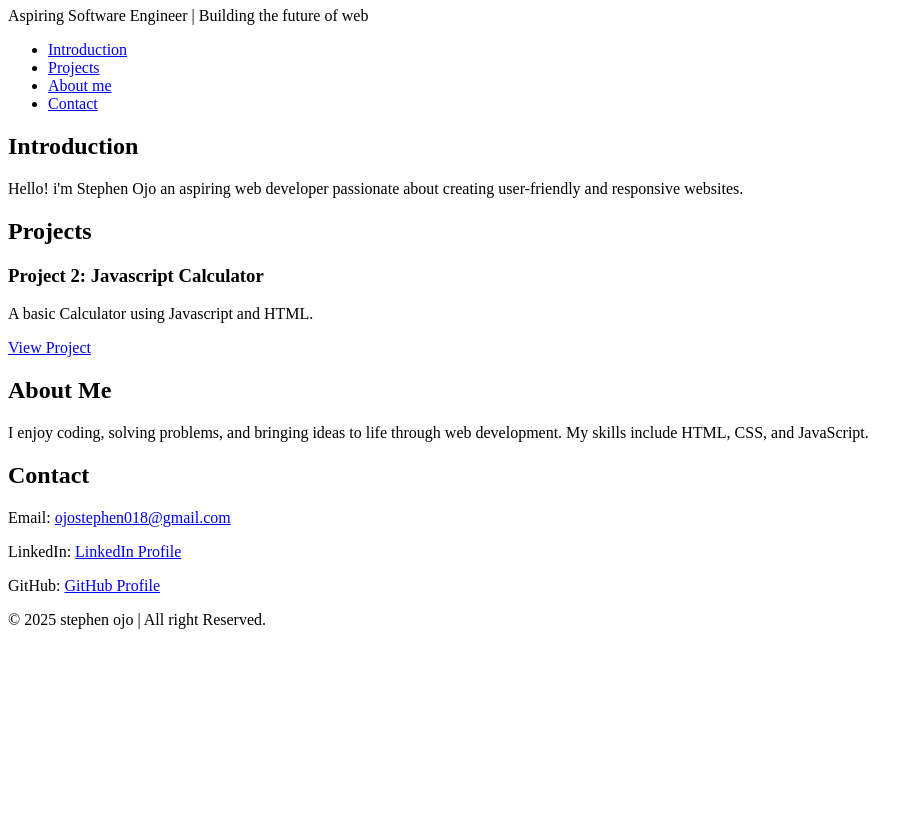
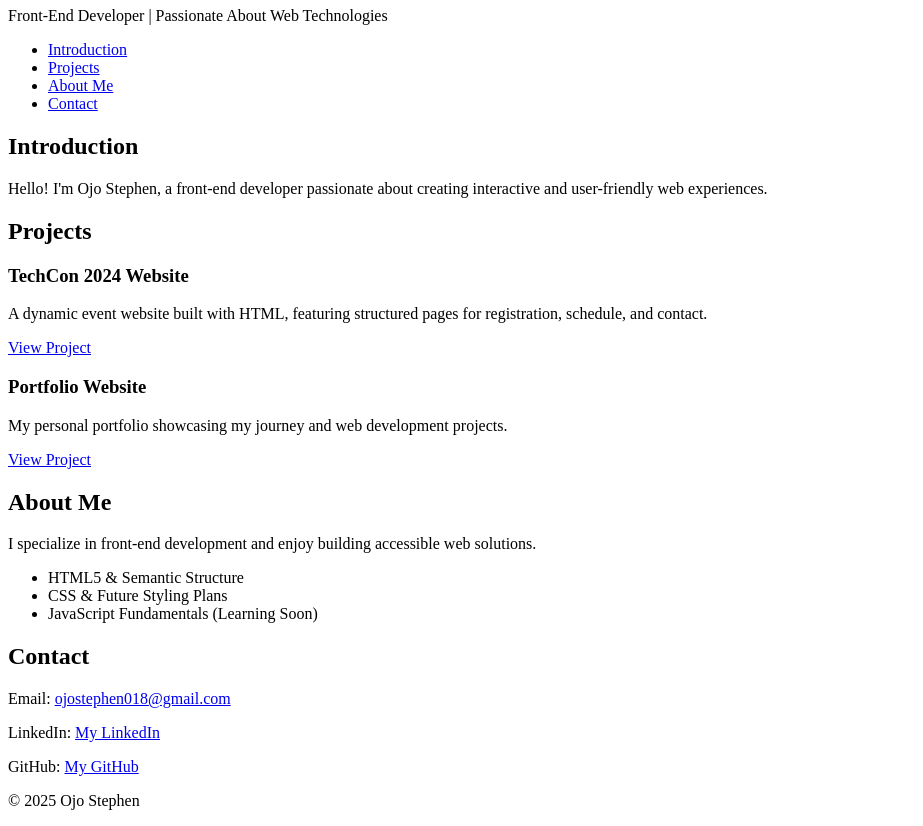
Before and after one commit to Steff127/My_First_Portfolio, a plain HTML site: page portfolio/index.html in a window 1280 px wide. Shown: the part 73-899 px from the top of the page, without its empty margins (0-923 px from the left). Before the commit the page ends 800 px from the top, so only its background shows below. Drawn offline with Linux system fonts and the light colour scheme.

Commit message:
Added index.html

```diff
--- a/portfolio/index.html
+++ b/portfolio/index.html
@@ -2,51 +2,71 @@
 <html lang="en">
 <head>
     <meta charset="UTF-8">
-    <meta name="viewport" content="width=device-width, initial-scale=1.0">
-    <title>Stephen Ojo - Personal Portfolio</title>
+    <title>Ojo Stephen - Personal Portfolio</title>
 </head>
 <body>
-    <!-- Header -->
+
+    <!-- Header Section -->
     <header>
-        <h1>Stephen Ojo</h1>
-        <p>Aspiring Software Engineer | Building the future of web</p>
-     </header>
-     <!--Navigation Bar-->
+        <h1>Ojo Stephen</h1>
+        <p>Front-End Developer | Passionate About Web Technologies</p>
         <nav>
             <ul>
                 <li><a href="#introduction">Introduction</a></li>
                 <li><a href="#projects">Projects</a></li>
-            <li><a href="#about">About me</a></li>
+                <li><a href="#about">About Me</a></li>
                 <li><a href="#contact">Contact</a></li>
             </ul>
         </nav>
-     <!-- Content sections-->
+    </header>
+
+    <!-- Main Content Sections -->
+    <main>
+        <!-- Introduction -->
         <section id="introduction">
             <h2>Introduction</h2>
-        <p>Hello! i'm Stephen Ojo an aspiring web developer passionate about creating user-friendly and responsive websites.</p>
+            <p>Hello! I'm Ojo Stephen, a front-end developer passionate about creating interactive and user-friendly web experiences.</p>
         </section>
-      <section id="Projects">
+
+        <!-- Projects -->
+        <section id="projects">
             <h2>Projects</h2>
-        <article class="projects">
-            <h3>Project 2: Javascript Calculator</h3>
-            <p>A basic Calculator using Javascript and HTML.</p>
-            <a href="https://github.com/Steff127/JS-Calculator" target="_blank">View Project</a>
+            <article class="project">
+                <h3>TechCon 2024 Website</h3>
+                <p>A dynamic event website built with HTML, featuring structured pages for registration, schedule, and contact.</p>
+                <a href="#" target="_blank">View Project</a>
+            </article>
+            <article class="project">
+                <h3>Portfolio Website</h3>
+                <p>My personal portfolio showcasing my journey and web development projects.</p>
+                <a href="#" target="_blank">View Project</a>
             </article>
         </section>
+
+        <!-- About Me -->
         <section id="about">
             <h2>About Me</h2>
-        <p>I enjoy coding, solving problems, and bringing ideas to life through web development. My skills include HTML, CSS, and JavaScript.</p>
+            <p>I specialize in front-end development and enjoy building accessible web solutions.</p>
+            <ul>
+                <li>HTML5 & Semantic Structure</li>
+                <li>CSS & Future Styling Plans</li>
+                <li>JavaScript Fundamentals (Learning Soon)</li>
+            </ul>
         </section>
+
+        <!-- Contact -->
         <section id="contact">
             <h2>Contact</h2>
             <p>Email: <a href="mailto:ojostephen018@gmail.com">ojostephen018@gmail.com</a></p>
-<p>LinkedIn: <a href="https://tinyurl.com/d48m68m9" target="_blank">LinkedIn Profile</a></p>
-<p>GitHub: <a href="https://github.com/Steff127" target="_blank">GitHub Profile</a></p>
+            <p>LinkedIn: <a href="https://www.linkedin.com/in/ojostephen" target="_blank">My LinkedIn</a></p>
+            <p>GitHub: <a href="https://github.com/ojostephen" target="_blank">My GitHub</a></p>
+        </section>
+    </main>
 
-      </section>
-      <!-- Footer -->
+    <!-- Footer Section -->
     <footer>
-        <p>&copy; 2025 stephen ojo | All right Reserved.</p>
+        <p>&copy; 2025 Ojo Stephen</a></p>
     </footer>
+
 </body>
 </html>
```
Also changed, not shown: html_basic/index.html (added, +52 -0 lines), html_basic/base_index.html (renamed from portfolio/base_index.html), html_basic/tweets.html (renamed from portfolio/tweets.html). Lines whose indentation alone changed are shown as unchanged.
